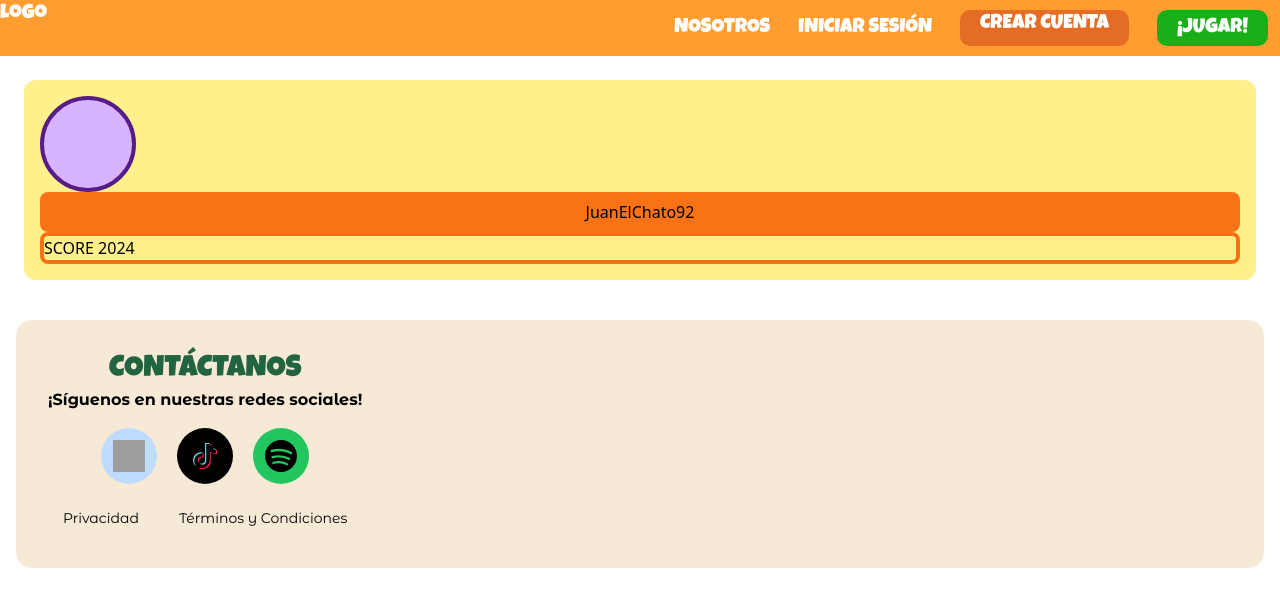
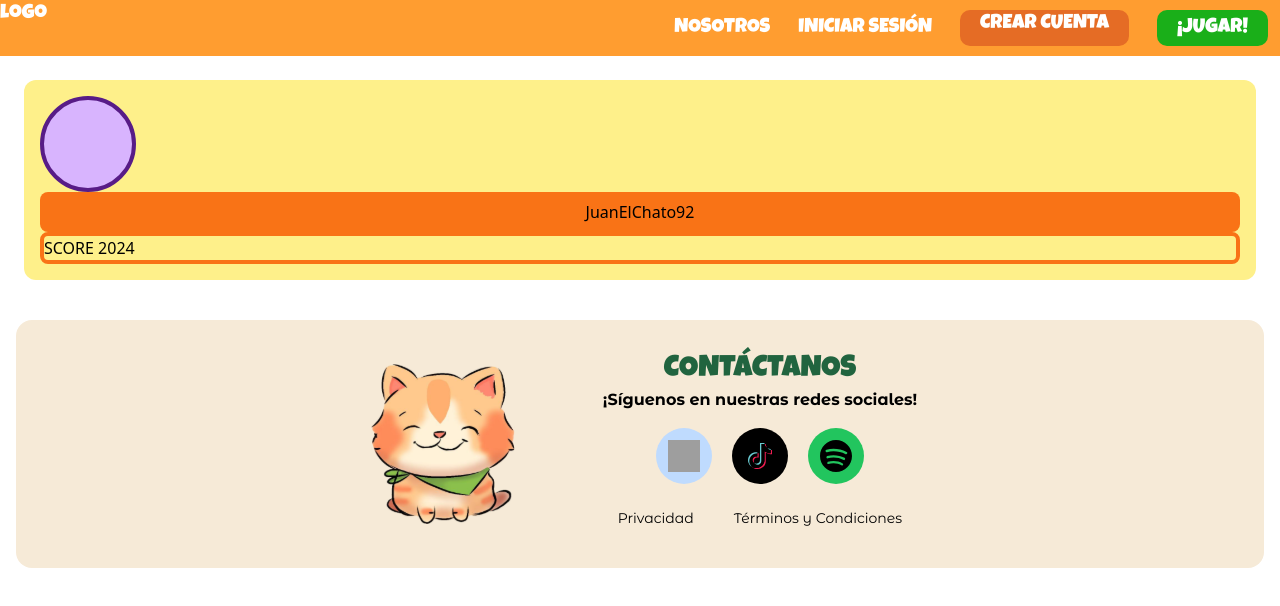
Before and after one commit to Randomlandia/frontend, a Next.js app: page /user in a window 1280 px wide. Shown: the top 606 px of the page. Built offline with nearby package versions, Linux system fonts and the light colour scheme; grey boxes are pictures that could not be loaded; a web font is replaced by a local one.

Commit message:
contacto footer component done

```diff
--- a/components/ContactoFooter.jsx
+++ b/components/ContactoFooter.jsx
@@ -2,8 +2,10 @@ import Link from "next/link";
 
 export default function ContactoFooter() {
   return (
-    <div className="flex bg-oldwhite p-8 rounded-2xl ">
-      <div className="flex-col"></div>
+    <div className="flex bg-oldwhite p-8 rounded-2xl gap-20 justify-center ">
+      <div className="flex items-center">
+        <img src="/RANDY_08.svg" alt="Randy" className="h-40 w-40 " />
+      </div>
       <div className="flex-col justify-center">
         {/* TITLE + SUBTITLE */}
         <div className="flex-col">
--- a/package.json
+++ b/package.json
@@ -11,10 +11,6 @@
   "dependencies": {
     "clx": "^1.0.0",
     "install": "^0.13.0",
-<<<<<<< HEAD
-    "next": "^14.2.1",
-=======
->>>>>>> develop
     "npm": "^10.5.2",
     "react": "^18",
     "react-dom": "^18",
```
Also changed, not shown: 1 other file (tests, documents, lock files or other folders).
